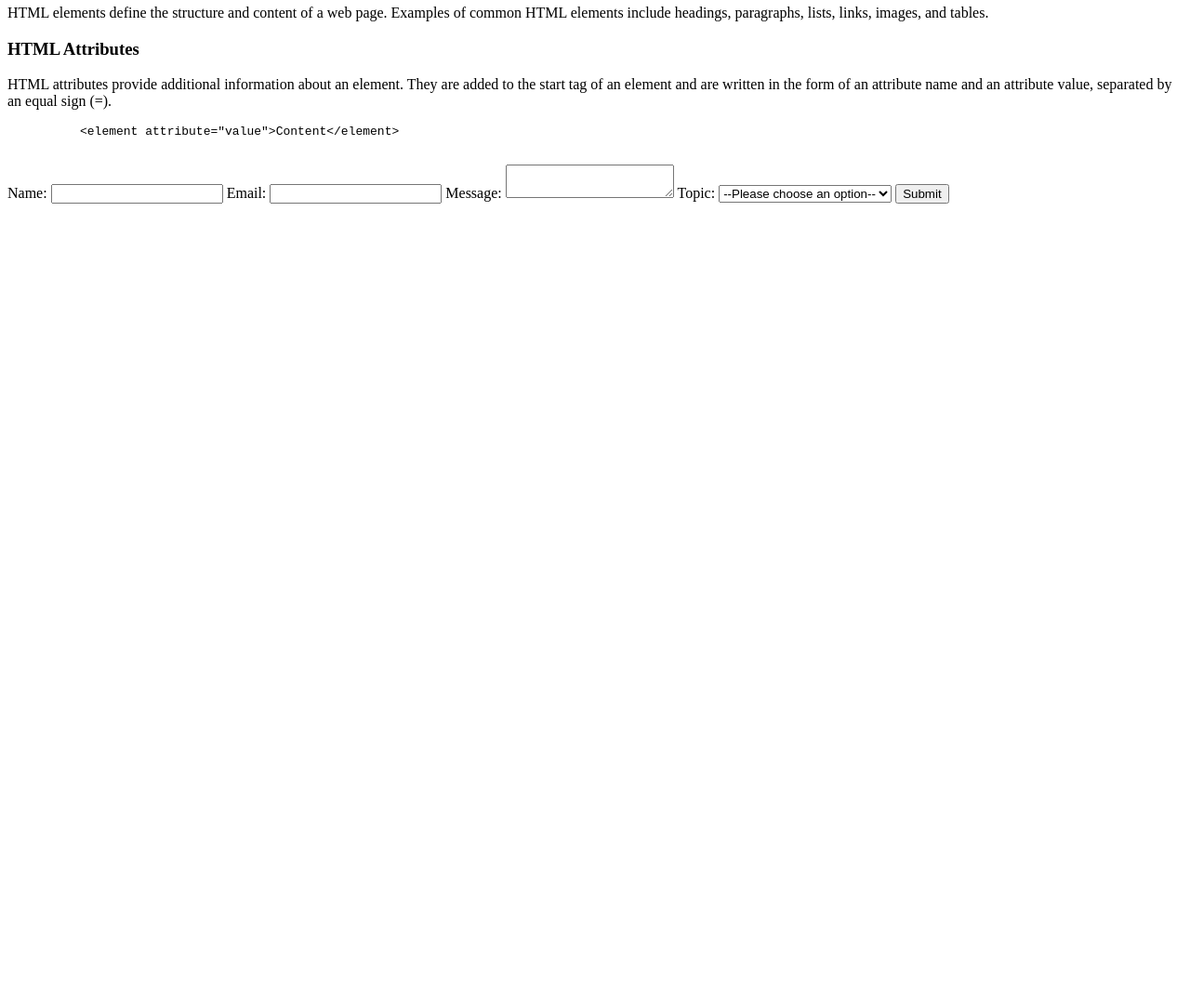
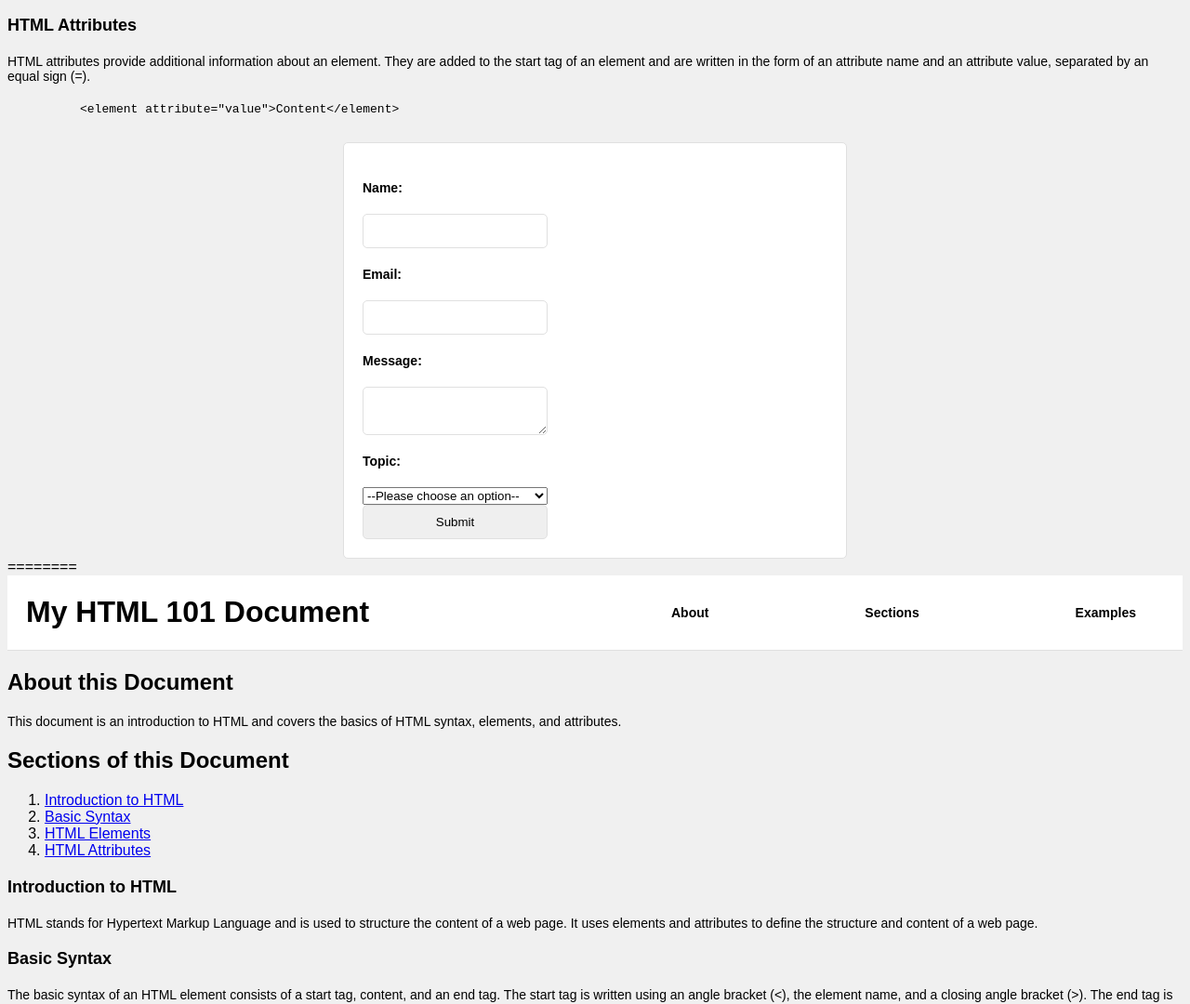
Before and after one commit to Miladatasys/html-101, a plain HTML site: page index.html in a window 1280 px wide. Shown: the part 631-1711 px from the top of the page at 93% size. Before the commit the page ends 858 px from the top, so only its background shows below. Drawn offline with Linux system fonts and the light colour scheme; files that its build step writes are made by us from their sources.

Commit message:
Css basics

```diff
--- a/index.html
+++ b/index.html
@@ -1,3 +1,4 @@
+<<<<<<<< Updated upstream:index.html
 <!DOCTYPE html>
 <html>
   <head>
@@ -88,3 +89,106 @@
 
         <input type="submit" value="Submit">
     </form>
+========
+<!DOCTYPE html>
+<html>
+  <head>
+    <meta charset="UTF-8">
+    <title>My HTML 101 Document</title>
+    <link rel="stylesheet" href="../css/style.css">
+  </head>
+  <body>
+    <div>
+      <!-- Header -->
+      <header>
+        <h1>My HTML 101 Document</h1>
+
+        <nav>
+          <ul>
+            <li><a href="#about">About</a></li>
+            <li><a href="#sections">Sections</a></li>
+            <li><a href="#examples">Examples</a></li>
+          </ul>
+        </nav>
+      </header>
+
+      <!-- About -->
+      <section id="about">
+          <h2>About this Document</h2>
+          <p>This document is an introduction to HTML and covers the basics of HTML syntax, elements, and attributes.</p>
+        </section>
+
+
+      <!-- Section Overview -->
+      <section id="sections">
+          <h2>Sections of this Document</h2>
+          <ol>
+            <li><a href="#introduction">Introduction to HTML</a></li>
+            <li><a href="#basic-syntax">Basic Syntax</a></li>
+            <li><a href="#html-elements">HTML Elements</a></li>
+            <li><a href="#html-attributes">HTML Attributes</a></li>
+          </ol>
+        </section>
+
+      <!-- Introduction -->
+      <section id="introduction">
+          <h3>Introduction to HTML</h3>
+          <p>HTML stands for Hypertext Markup Language and is used to structure the content of a web page. It uses elements and attributes to define the structure and content of a web page.</p>
+        </section>
+
+        <!-- Basic Syntax -->
+        <section id="basic-syntax">
+          <h3>Basic Syntax</h3>
+          <p>The basic syntax of an HTML element consists of a start tag, content, and an end tag. The start tag is written using an angle bracket (<), the element name, and a closing angle bracket (>). The end tag is written using an angle bracket (<), a forward slash (/), the element name, and a closing angle bracket (>).</p>
+          <pre>
+            &lt;element&gt;Content&lt;/element&gt;
+          </pre>
+        </section>
+
+        <!-- HTML Elements -->
+        <section id="html-elements">
+          <h3>HTML Elements</h3>
+          <p>HTML elements define the structure and content of a web page. Examples of common HTML elements include headings, paragraphs, lists, links, images, and tables.</p>
+          <img src="../images/html-css.jpg" alt="HTML Elements">
+        </section>
+
+        <!-- HTML Attributes -->
+        <section id="html-attributes">
+          <h3>HTML Attributes</h3>
+          <p>HTML attributes provide additional information about an element. They are added to the start tag of an element and are written in the form of an attribute name and an attribute value, separated by an equal sign (=).</p>
+          <pre>
+            &lt;element attribute="value"&gt;Content&lt;/element&gt;
+          </pre>
+        </section>
+        <!-- HTML Form -->
+        <form>
+          <label for="name">Name:</label>
+          <input type="text" id="name" name="name" required>
+
+          <label for="email">Email:</label>
+          <input type="email" id="email" name="email" required>
+
+          <label for="message">Message:</label>
+          <textarea id="message" name="message" required></textarea>
+
+
+          <label for="topic">Topic:</label>
+          <select id="topic" name="topic" required>
+
+          <option value="">--Please choose an option--</option>
+          <option value="feedback">Feedback</option>
+          <option value="question">Question</option>
+          <option value="other">Other</option>
+          </select>
+
+          <input type="submit" value="Submit">
+      </form>
+
+      <!-- Footer -->
+      <footer>
+        <p> GitHub Mila Data </p>
+      </footer>
+    </div>
+  </body>
+<html>
+>>>>>>>> Stashed changes:project/html/index.html
--- /dev/null
+++ b/project/css/style.css
@@ -0,0 +1,136 @@
+body {
+    font-family: "Arial", sans-serif;
+    background-color: #f0f0f0;
+}
+
+header {
+    display: flex;
+    justify-content: space-between;
+    align-items: center;
+    padding: 0 20px;
+    background-color: #ffffff;
+    border-bottom: 1px solid #e0e0e0;
+}
+
+/* header navigation menu */
+header nav {
+    display: flex;
+    justify-content: space-between;
+    align-items: center;
+    width: 100%;
+    max-width: 600px;
+
+}
+
+/* header navigation menu items */
+header nav ul {
+    display: flex;
+    justify-content: space-between;
+    align-items: center;
+    width: 100%;
+    max-width: 600px;
+}
+
+header nav ul li {
+    list-style: none;
+    margin: 0 10px;
+}
+
+
+/* header navigation menu links */
+header nav a {
+    color: #000000;
+    text-decoration: none;
+    font-size: 14px;
+    font-weight: 600;
+    padding: 10px 20px;
+    border-radius: 5px;
+}
+
+/* section headings */
+section h2 {
+    font-size: 24px;
+    font-weight: 600;
+    margin: 20px 0;
+}
+
+/* section subheadings */
+section h3 {
+    font-size: 18px;
+    font-weight: 600;
+    margin: 20px 0;
+}
+
+/* section paragraphs */
+section p {
+    font-size: 14px;
+    font-weight: 400;
+    margin: 20px 0;
+    margin-bottom: 20px;
+}
+
+/* image */
+section img {
+    width: 50%;
+    max-width: 100px;
+    margin: 20px 0;
+    align-self: start;
+}
+
+/*  Form */
+form {
+    align-self: flex-start; /* is not working*/
+    display: grid;
+    grid-template-columns: auto;
+    grid-template-rows: auto;
+    flex-direction: column;
+    justify-content: space-between;
+    align-items: start;
+    width: 100%;
+    max-width: 500px;
+    margin: 0 auto;
+    padding: 20px;
+    background-color: #ffffff;
+    border: 1px solid #e0e0e0;
+    border-radius: 5px;
+}
+
+/* Form labels */
+form label {
+    font-size: 14px;
+    font-weight: 600;
+    margin: 20px 0;
+    align-items: flex-start;
+}
+
+/* Form inputs */
+form input {
+    width: 100%;
+    max-width: 600px;
+    padding: 10px;
+    border: 1px solid #e0e0e0;
+    border-radius: 5px;
+}
+
+/* Form textareas */
+form textarea {
+    width: 100%;
+    max-width: 600px;
+    padding: 10px;
+    border: 1px solid #e0e0e0;
+    border-radius: 5px;
+}
+
+/* Form buttons */
+form button {
+    width: 50%;
+    max-width: 60px;
+    padding: 10px;
+    border: 1px solid #e0e0e0;
+    border-radius: 5px;
+    background-color: #ffffff;
+    color: #000000;
+    font-size: 14px;
+    font-weight: 600;
+    cursor: pointer;
+}
```
Also changed, not shown: doc/css-doc.txt (added), 1 other file.
